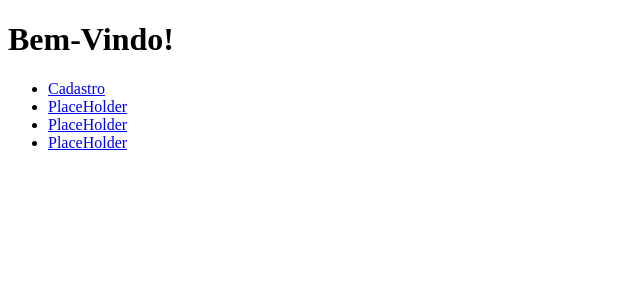
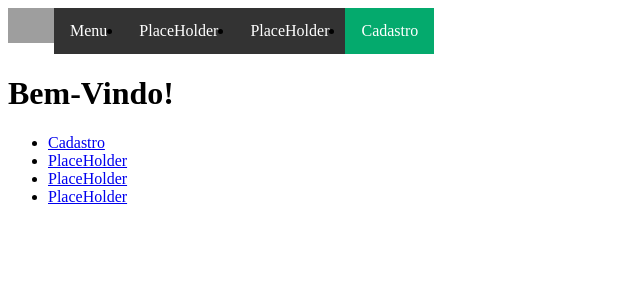
Before and after one commit to GsteXD/cadastro-web03, an Angular app: page /mainPage in a window 1280 px wide. Shown: the top 300 px of the page, without its empty margins (0-640 px from the left). Built offline with nearby package versions, Linux system fonts and the light colour scheme; grey boxes are pictures that could not be loaded.

Commit message:
:lipstick: feat: Estilização da barra de navegação

```diff
--- a/src/app/app.component.css
+++ b/src/app/app.component.css
@@ -0,0 +1,37 @@
+body {margin: 0;}
+
+.logo {
+    display: inline-block;
+    width: 46px;
+}
+
+ul.topnav {
+    margin: 0;
+    padding: 0;
+    overflow: hidden;
+    display: inline-block;
+    vertical-align: top;
+    background-color: #333;
+}
+
+ul.topnav li {float: left;}
+
+ul.topnav li a {
+    display: block;
+    color: white;
+    text-align: center;
+    padding: 14px 16px;
+    text-decoration: none;
+}
+
+ul.topnav li a:hover:not(.active) {background-color: #111;}
+
+ul.topnav li a.active {background-color: #04AA6D;}
+ul.topnav li a:hover.active {background-color: #03744a; }
+
+ul.topnav li.right {float: right;}
+
+@media screen and (max-width: 600px) {
+    ul.topnav li.right,
+    ul.topnav li {float: none;}
+}
--- a/src/app/app.component.html
+++ b/src/app/app.component.html
@@ -1,2 +1,20 @@
-<!-- TELA DE CADASTRO -->
+<!--ROUTER DE PÁGINAS-->
+<!DOCTYPE html>
+<html>
+    <head>
+        <meta charset="utf-8">
+        <meta name="viewport" content="width=device-width, initial-scale=1.0">
+    </head>
+    <body>
+        <nav>
+            <img class="logo" src="http://i.imgur.com/hCrQkJi.png" alt="sample">
+            <ul class="topnav">
+                <li style="float: right"><a class="active" href="/cadastro" routerLink="cadastro">Cadastro</a></li> <!--Transformar em Login-->
+                <li><a href="/mainPage" routerLink="mainPage">Menu</a></li>
+                <li><a href="contact.asp">PlaceHolder</a></li>
+                <li><a href="about.asp">PlaceHolder</a></li>
+            </ul>
+        </nav>
+    </body>
+</html>
 <router-outlet></router-outlet>
```
